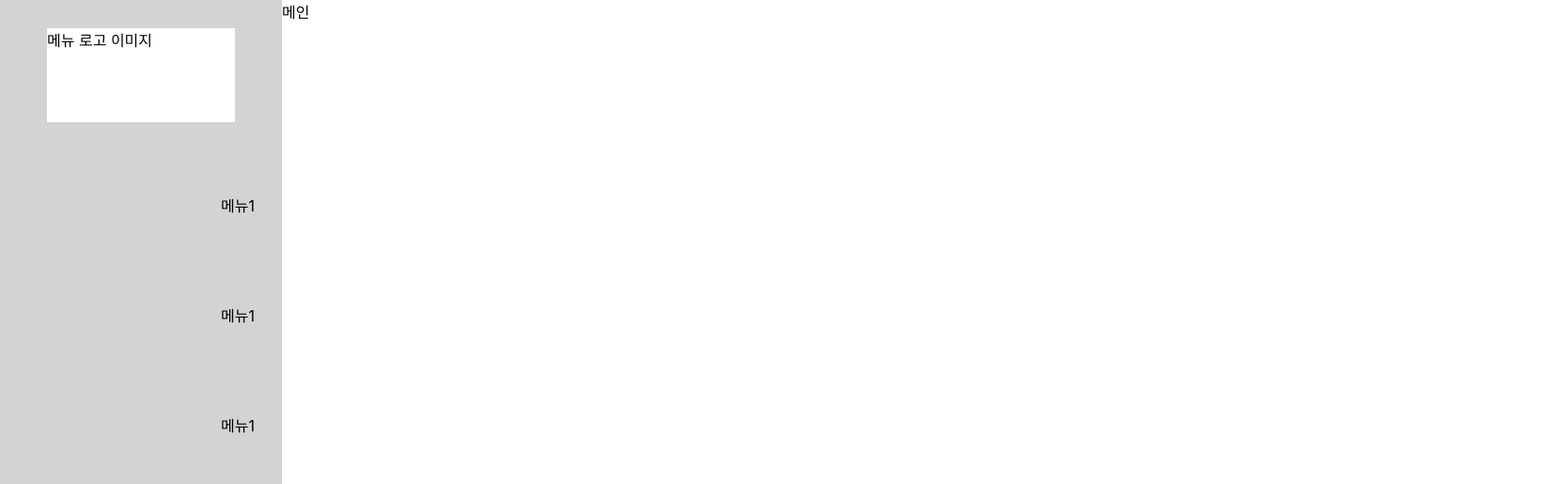
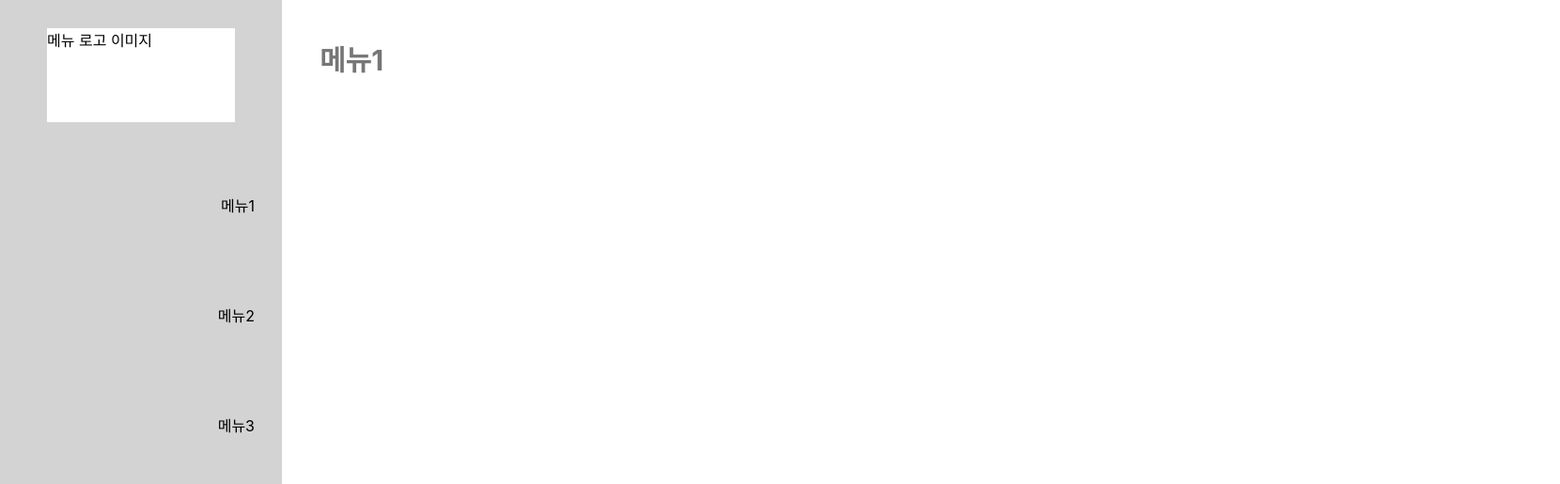
Before and after one commit to isylsy166/studytReact-dashboard, a React (Create React App) app: page / in a window 1280 px wide. Shown: the top 515 px of the page at 94% size, 1660 px wide, since content can reach past the window. Built offline with nearby package versions, Linux system fonts and the light colour scheme.

Commit message:
메인수정

```diff
--- a/src/component/main/main.js
+++ b/src/component/main/main.js
@@ -3,7 +3,9 @@ export default function Main(){
 
     return(
         <>
-            <div className='main-box'>메인</div>
+            <div className='main-box'>
+                <h1>메뉴1</h1>
+            </div>
         </>
     )
 }
--- a/src/component/menu/menu-title.js
+++ b/src/component/menu/menu-title.js
@@ -1,7 +1,7 @@
 import { useState } from "react"
 import styled, { css } from "styled-components"
 
-export default function MenuTitle(text){
+export default function MenuTitle({text}){
 
     const [select, setSelect] = useState(false);
 
@@ -32,7 +32,7 @@ export default function MenuTitle(text){
     return(
         <>
             <div onClick={onclickMenu}>
-                <Menu select={select}><p>메뉴1</p></Menu>
+                <Menu select={select}><p>{text}</p></Menu>
             </div>
         </>
     )
--- a/src/css/main.css
+++ b/src/css/main.css
@@ -0,0 +1,9 @@
+.main-box{
+    min-width: 100%;
+    padding: 20px 40px;
+}
+
+.main-box h1{
+    font-size: 30px;
+    color: #767676;
+}
```
